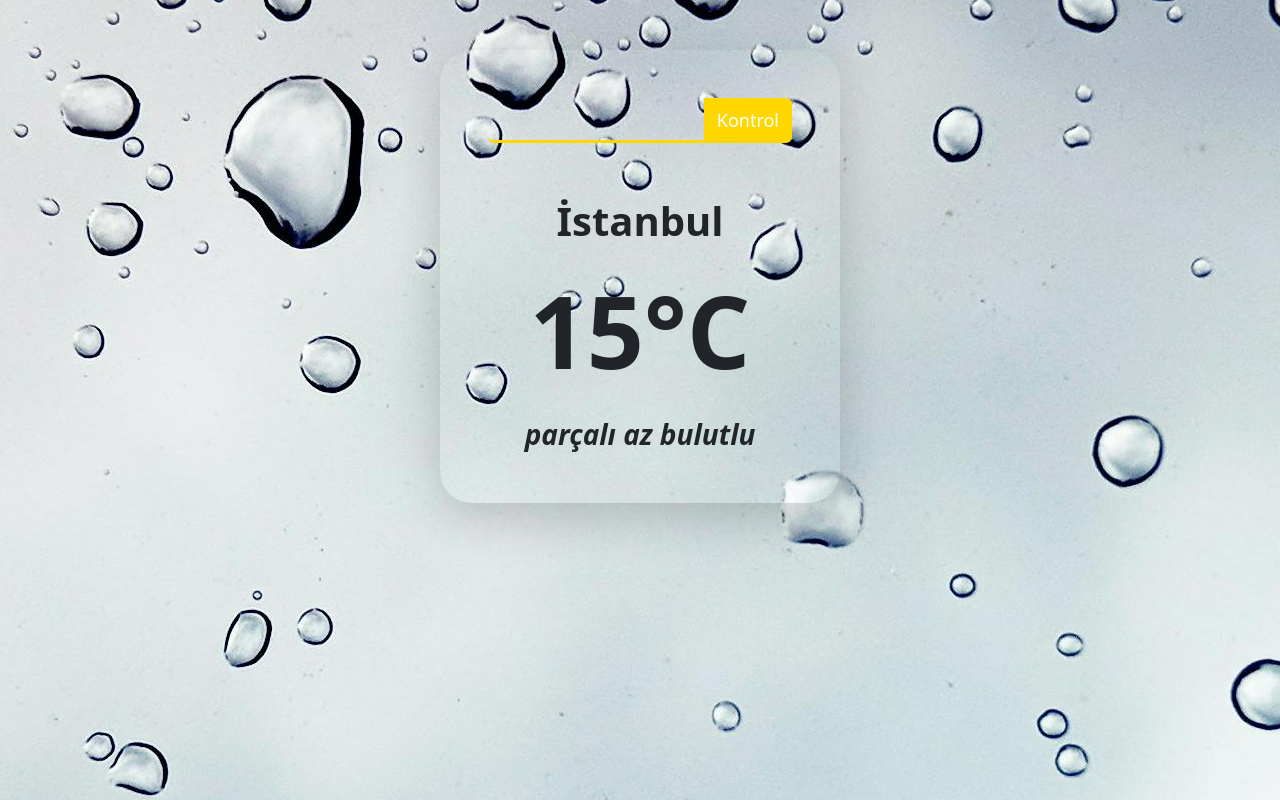
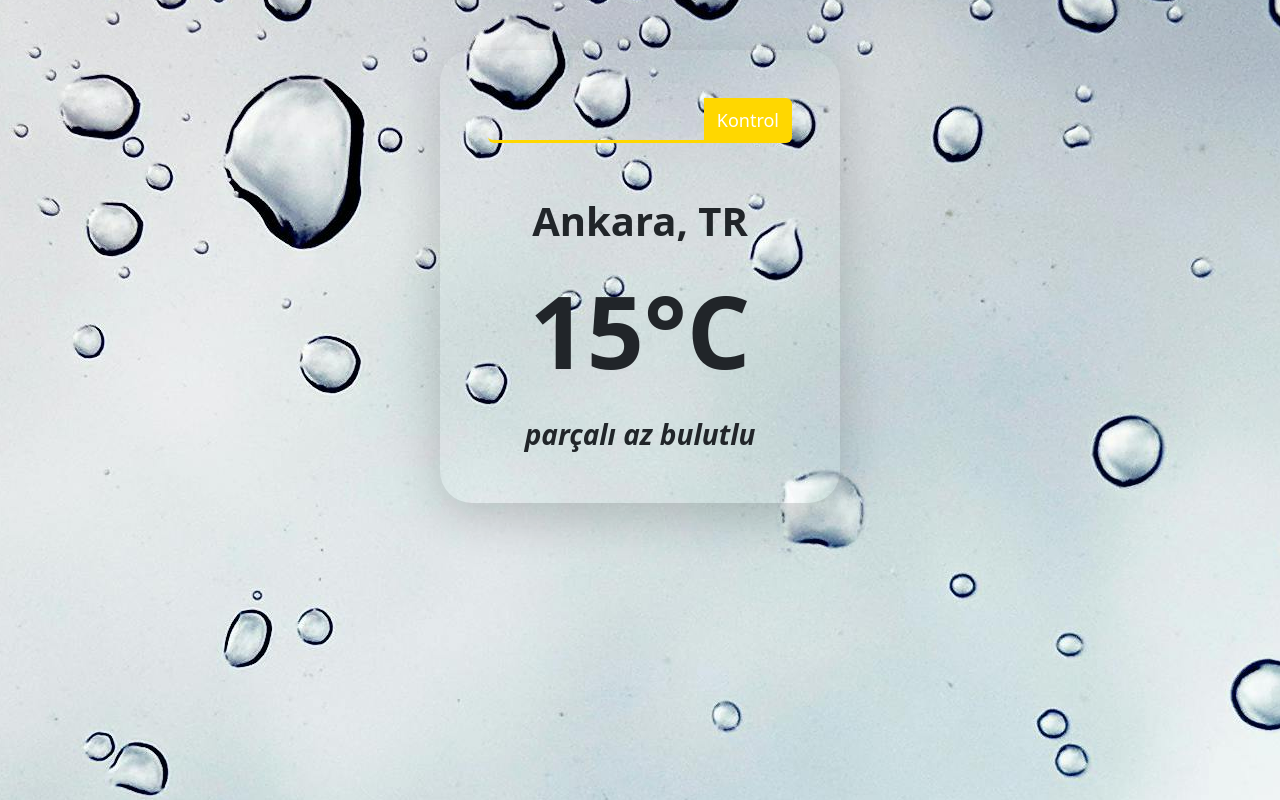
Before and after one commit to safakaya56/weather-app, a plain HTML site: page index.html in a window 1280 px wide. Drawn offline with nearby package versions, Linux system fonts and the light colour scheme.

Commit message:
Update index.html

```diff
--- a/index.html
+++ b/index.html
@@ -18,7 +18,7 @@
             <button class="btnControl btn">Kontrol</button>
         </div>
         <div class="infos mt-5">
-            <div class="city">İstanbul</div>
+            <div class="city">Ankara, TR</div>
             <div class="temprature mt-1">15°C</div>
             <div class="description mt-2">parçalı az bulutlu</div>
         </div>
```
